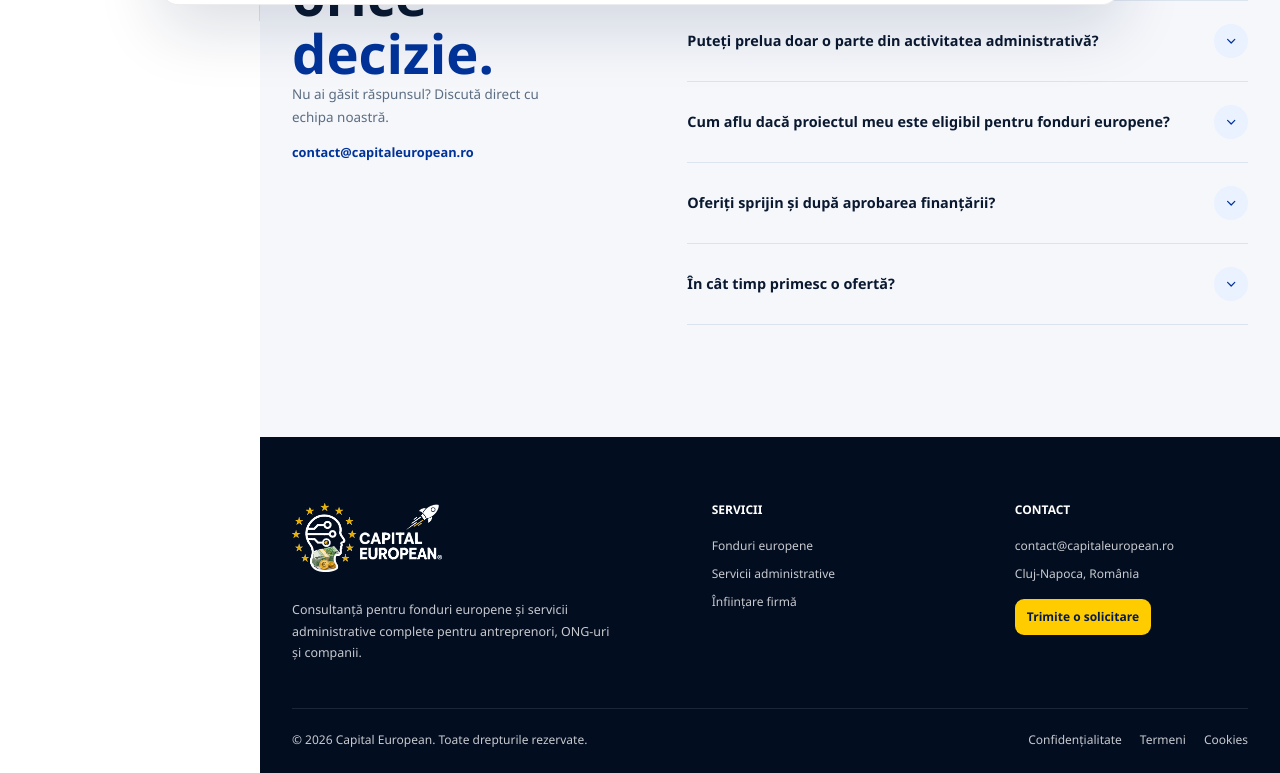
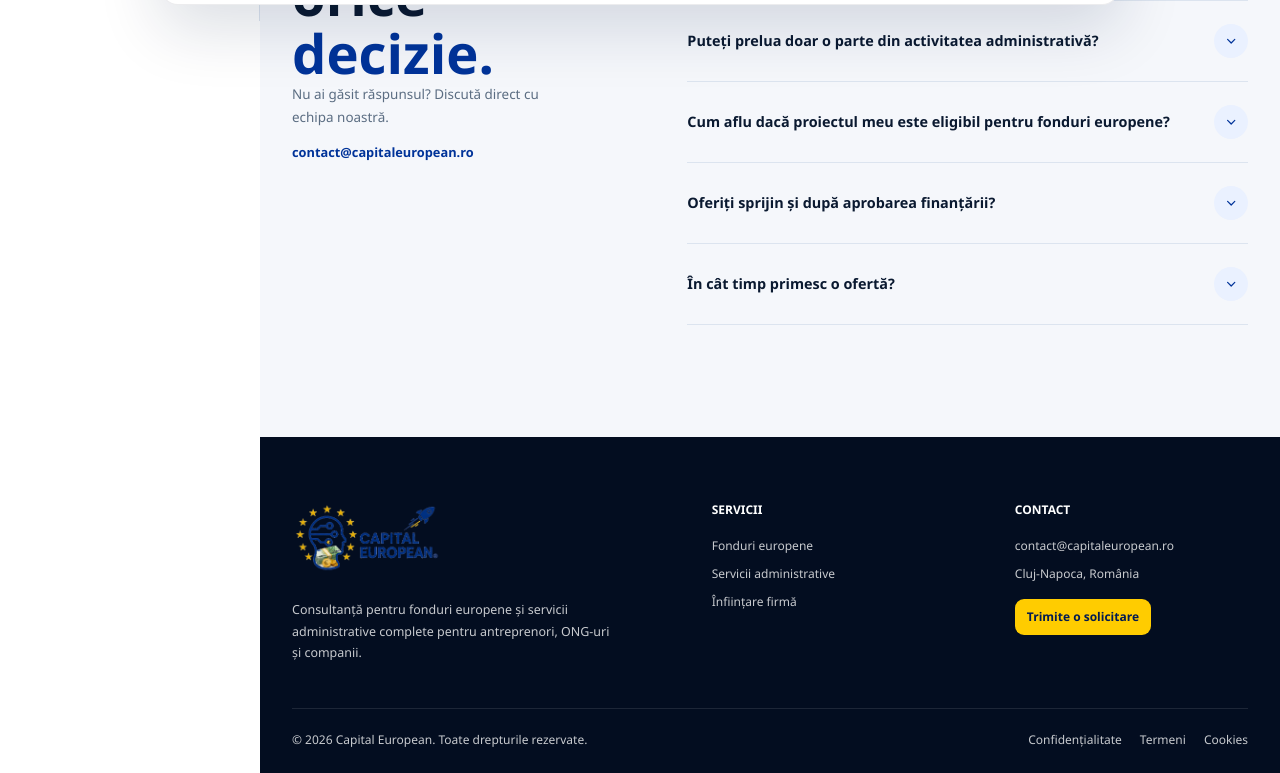
Before and after one commit to fireartro/Capital-European, a Next.js app: page /intrebari in a window 1280 px wide. Shown: the part 779-1552 px from the top of the page. Built offline with nearby package versions, Linux system fonts and the light colour scheme; no server answers.

Commit message:
Revert last footer update

```diff
--- a/components/site-footer.tsx
+++ b/components/site-footer.tsx
@@ -6,7 +6,7 @@ export function SiteFooter() {
     <footer className="site-footer">
       <div className="section-container footer-main">
         <div>
-          <Brand variant="light" />
+          <Brand />
           <p>{siteConfig.description}</p>
         </div>
         <div>
```
